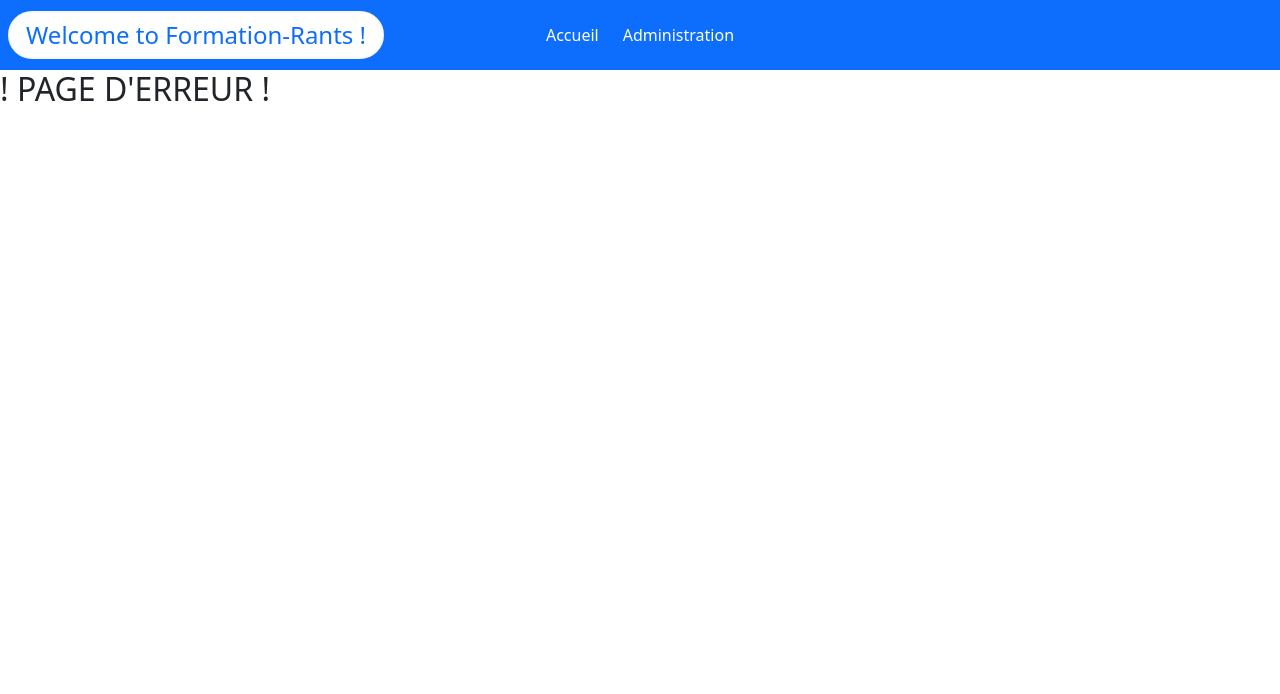
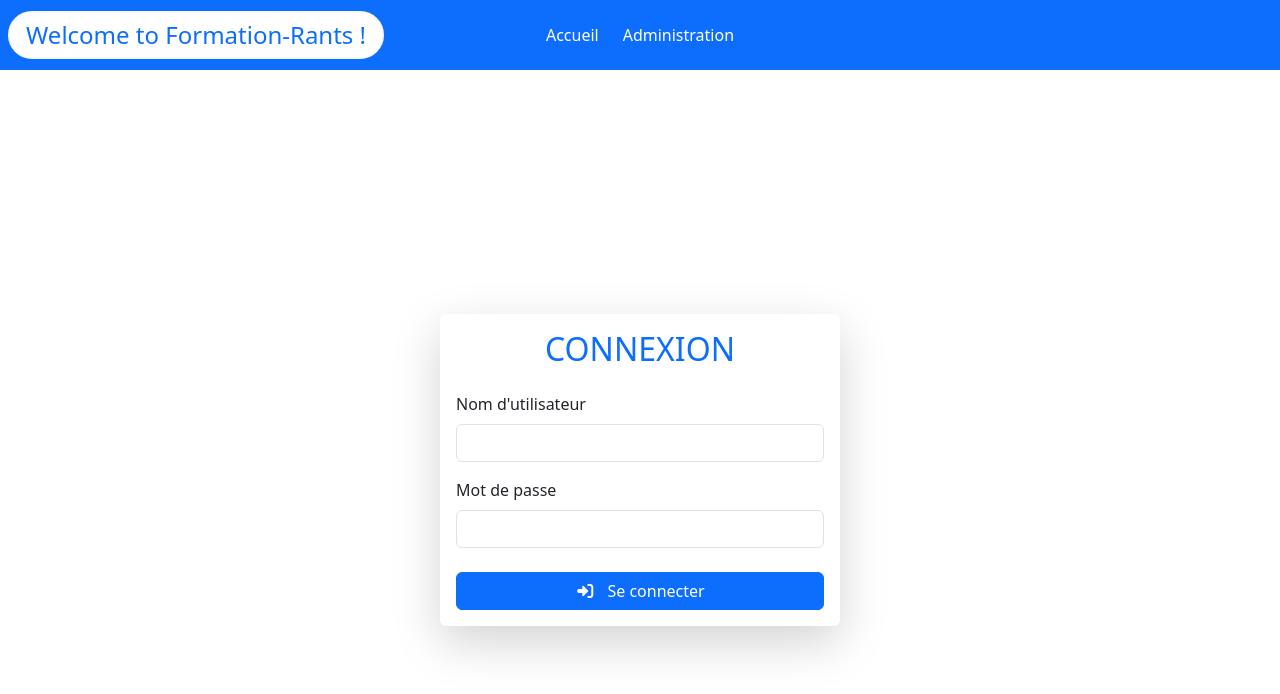
Before and after one commit to Jouvain/formation-rants, an Angular app: page /auth in a window 1280 px wide. Shown: the top 694 px of the page. Built offline with nearby package versions, Linux system fonts and the light colour scheme.

Commit message:
guard & forced authentication for admin-panel access

```diff
--- a/src/app/app.routes.ts
+++ b/src/app/app.routes.ts
@@ -2,10 +2,13 @@ import { Routes } from '@angular/router';
 import { HomepageComponent } from './components/homepage/homepage';
 import { NotFoundComponent } from './components/not-found/not-found';
 import { AdminComponent } from './components/admin/admin';
+import { AuthComponent } from './components/auth/auth';
+import { authGuard } from './guards/auth-guard';
 
 export const routes: Routes = [
     {path: '', component: HomepageComponent},
     {path: 'home', component: HomepageComponent},
-    {path: 'admin', component: AdminComponent},
+    {path: 'admin', component: AdminComponent , canActivate: [authGuard]},
+    {path: 'auth', component: AuthComponent},
     {path: '**', component: NotFoundComponent}
 ];
--- a/src/app/components/admin/admin.html
+++ b/src/app/components/admin/admin.html
@@ -1 +1,2 @@
-<p>admin works!</p>
+<h2>Administration du site</h2>
+<app-formations-list />
--- a/src/app/components/admin/admin.ts
+++ b/src/app/components/admin/admin.ts
@@ -1,8 +1,9 @@
 import { Component } from '@angular/core';
+import { FormationsListComponent } from "../formations-list/formations-list";
 
 @Component({
   selector: 'app-admin',
-  imports: [],
+  imports: [FormationsListComponent],
   templateUrl: './admin.html',
   styleUrl: './admin.css',
 })
--- /dev/null
+++ b/src/app/components/auth/auth.html
@@ -0,0 +1,45 @@
+<div class="d-flex justify-content-center align-items-center min-vh-100">
+  <div class="card shadow-lg border-0" style="width: 25rem;">
+    <div class="card-body">
+      <h2 class="text-center mb-4 text-primary">CONNEXION</h2>
+
+      <form (ngSubmit)="login(form)" #form="ngForm">
+        <div class="mb-3">
+          <label for="username" class="form-label">Nom d'utilisateur</label>
+          <input
+            type="text"
+            id="username"
+            [(ngModel)]="user.username"
+            name="username"
+            class="form-control"
+            required
+          />
+        </div>
+
+        <div class="mb-4">
+          <label for="password" class="form-label">Mot de passe</label>
+          <input
+            type="password"
+            id="password"
+            [(ngModel)]="user.password"
+            name="password"
+            class="form-control"
+            required
+          />
+        </div>
+
+        <div class="d-grid">
+          <button type="submit" class="btn btn-primary">
+            <i class="fa-solid fa-right-to-bracket me-2"></i> Se connecter
+          </button>
+        </div>
+
+        @if (erreur) {
+          <div class="alert alert-danger mt-3 text-center">
+            {{ erreur }}
+          </div>
+        }
+      </form>
+    </div>
+  </div>
+</div>
--- /dev/null
+++ b/src/app/components/auth/auth.ts
@@ -0,0 +1,36 @@
+import { Component } from '@angular/core';
+import { FormsModule, NgForm } from '@angular/forms';
+import { User } from '../../models/user';
+import { Router } from '@angular/router';
+import { JwtService } from '../../services/jwt';
+
+@Component({
+  selector: 'app-auth',
+  imports: [FormsModule],
+  templateUrl: './auth.html',
+  styleUrl: './auth.css',
+})
+export class AuthComponent {
+  username: string = '';
+  password: string = '';
+  isWrong: boolean = false;
+  erreur: string|null = null;
+  user: User = {}
+
+  constructor(private router: Router, private jwtService: JwtService) {}
+
+  login(form: NgForm) {
+    this.user.grantType = "PASSWORD";
+    this.jwtService.logIn(this.user).subscribe({
+      next: response => {
+        localStorage.setItem('isConnected', 'true')
+        localStorage.setItem('accessToken', response.accessToken ?? '')
+        localStorage.setItem('refreshToken', response.refreshToken ?? '')
+        localStorage.setItem('user', JSON.stringify(this.user))
+      },
+      error: err => {
+        this.erreur = "Identifiants incorrects"
+      }
+    })
+  }
+}
--- /dev/null
+++ b/src/app/guards/auth-guard.ts
@@ -0,0 +1,12 @@
+import { inject } from '@angular/core';
+import { CanActivateFn, Router } from '@angular/router';
+
+export const authGuard: CanActivateFn = (route, state) => {
+  const router = inject(Router);
+  if(Boolean(localStorage.getItem('isConnected')) == true) {
+    return true;
+  } else {
+    return router.createUrlTree(['/auth']);
+  }
+
+};
--- /dev/null
+++ b/src/app/models/token.ts
@@ -0,0 +1,4 @@
+export interface Token {
+    accessToken?: string;
+    refreshToken?: string;
+}
--- /dev/null
+++ b/src/app/models/user.ts
@@ -0,0 +1,6 @@
+export interface User {
+    username?: string
+    password?: string
+    grantType?: string
+    refreshToken?: string
+}
--- /dev/null
+++ b/src/app/services/jwt.ts
@@ -0,0 +1,19 @@
+import { HttpClient } from '@angular/common/http';
+import { Injectable } from '@angular/core';
+import { User } from '../models/user';
+import { Observable } from 'rxjs';
+import { environment } from '../environments/environment.devleopment';
+import { Token } from '../models/token';
+
+@Injectable({
+  providedIn: 'root',
+})
+export class JwtService {
+  path: string = '';
+
+  constructor(protected http: HttpClient) {}
+
+  logIn(user: User): Observable<Token> {
+    return this.http.post<Token>(`${environment.BACKEND_URL}/authenticate`, user);
+  }
+}
```
Also changed, not shown: src/app/components/auth/auth.css (added), 2 other files (tests, documents, lock files or other folders).
